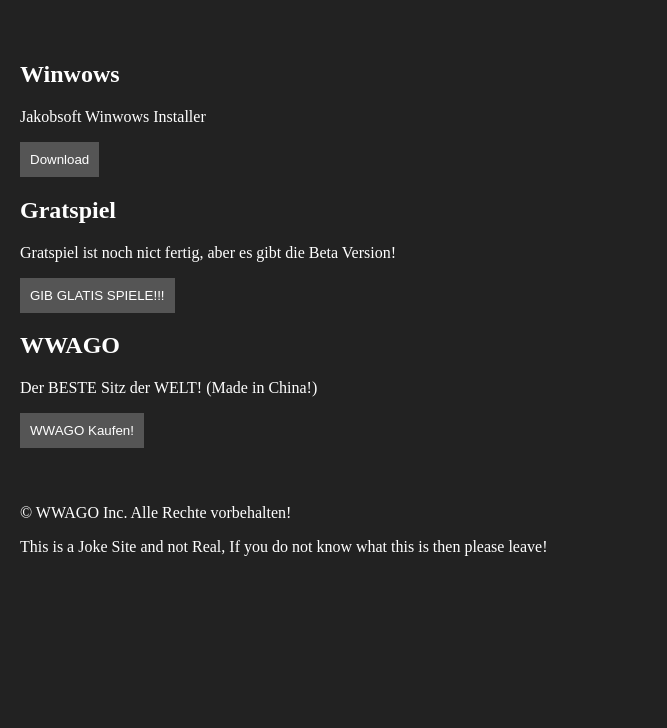
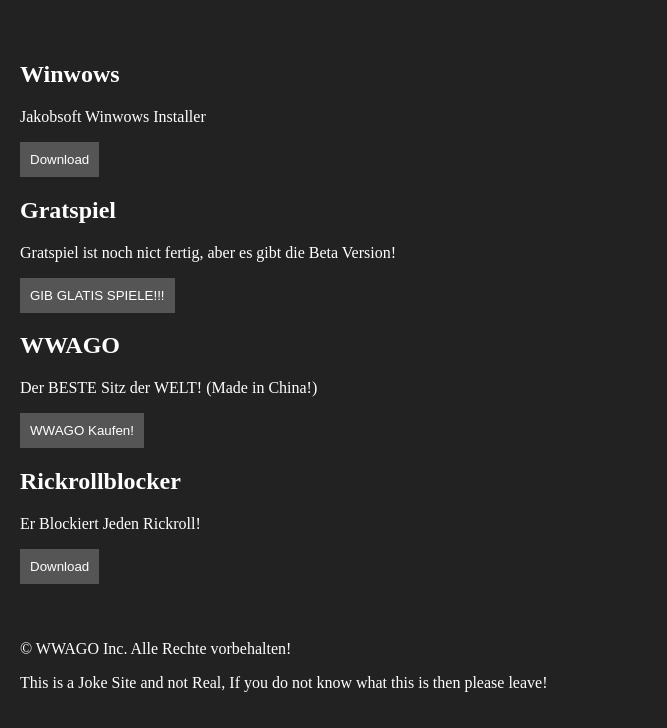
Before and after one commit to GesundesWasser/website, a plain HTML site: page index.html in a window 1280 px wide. Shown: the part 99-827 px from the top of the page, without its empty margins (0-667 px from the left). Before the commit the page ends 800 px from the top, so only its background shows below. Drawn offline with Linux system fonts and the light colour scheme.

Commit message:
Add Rickrollblocker

```diff
--- a/index.html
+++ b/index.html
@@ -67,6 +67,13 @@
             <p>Der BESTE Sitz der WELT! (Made in China!)</p>
             <button onclick="alert('Du Gehen in WWAGO Klotz und Reden mit 僱員 Und Geben 僱員 Eine Eulo!!!!')">WWAGO Kaufen!</button>
         </section>
+
+        <section id="section4">
+            <h2>Rickrollblocker</h2>
+            <p>Er Blockiert Jeden Rickroll!</p>
+            <button onclick="window.location.href='https://www.encrypted-tbn0.gstatic.com/images?q=tbn:ANd9GcR2vYo9_Bmsgt-91hz3i6uLsDAFUGzZPQZa4g&usqp=CAU'">Download</button>
+        </section>
+
     </main>
 
     <footer>
```
